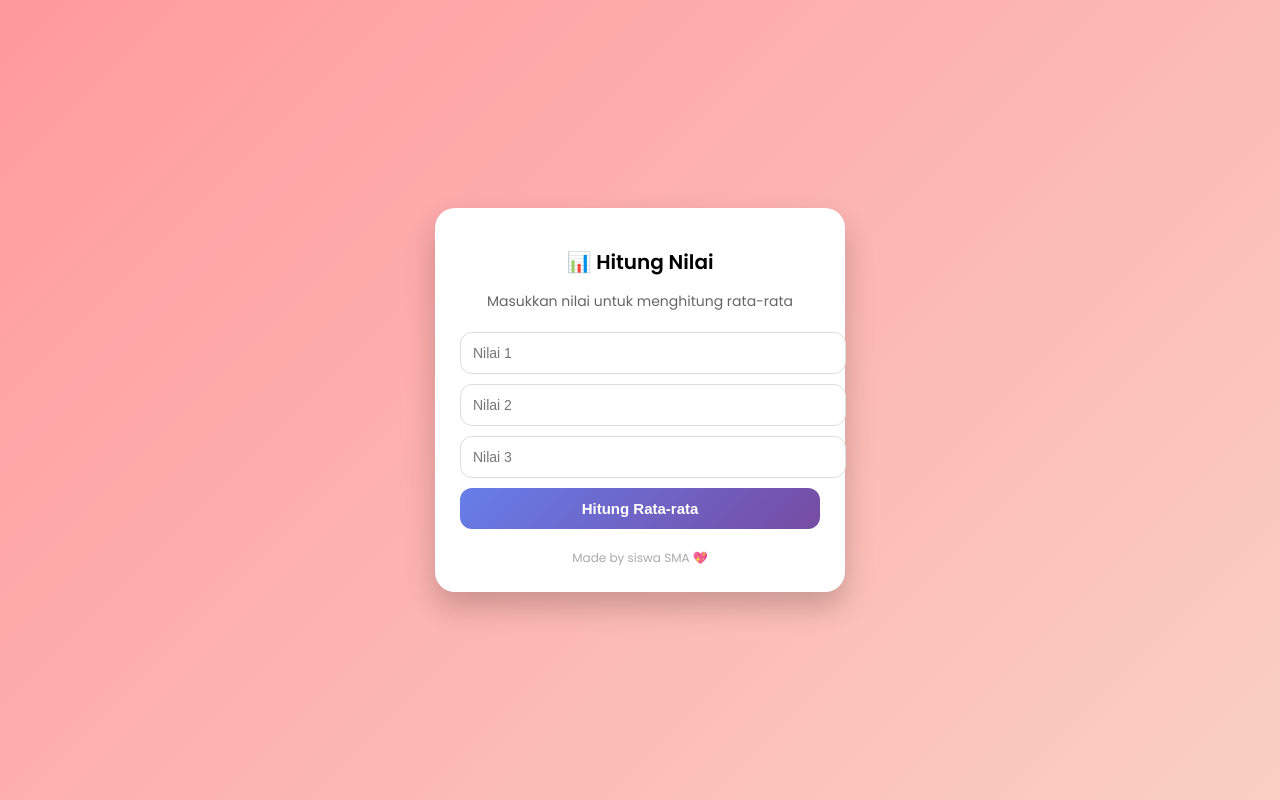
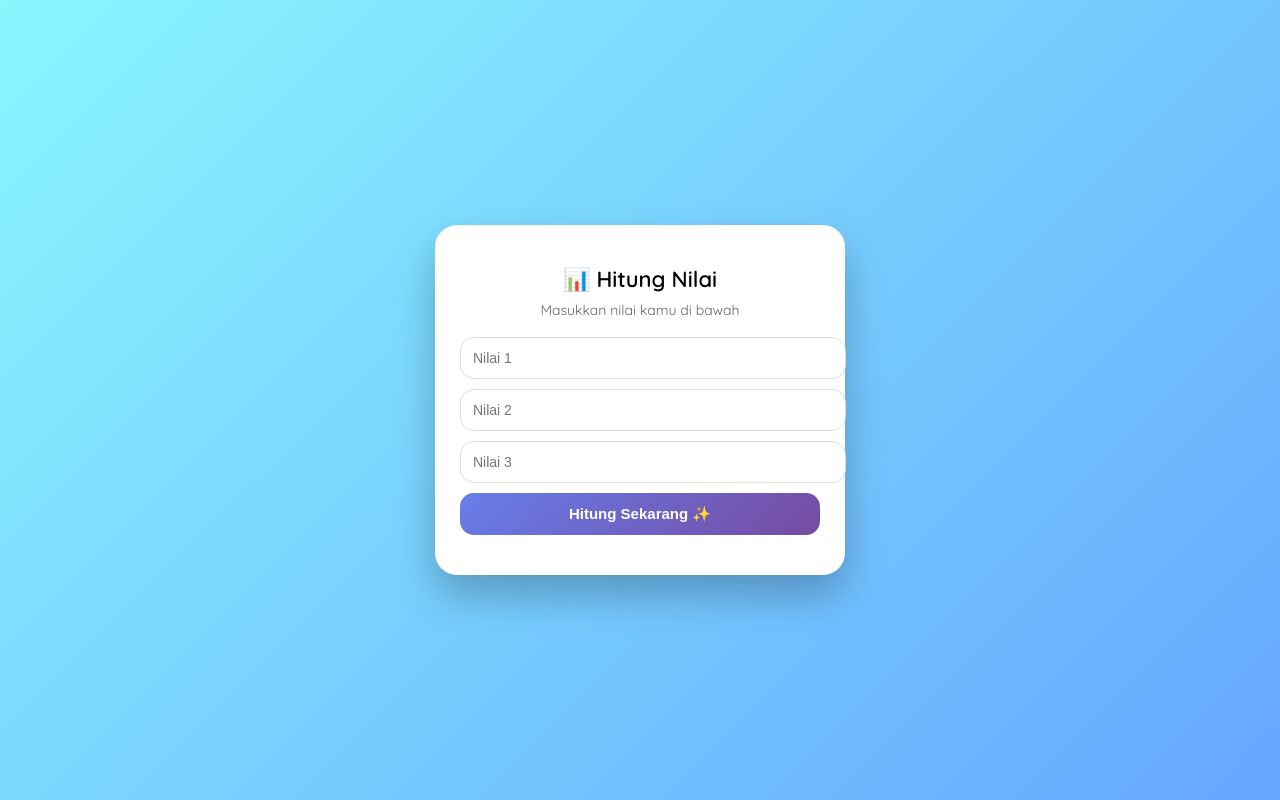
Before and after one commit to yarael-create/penghitung-nilaii, a plain HTML site: page index.html in a window 1280 px wide. Drawn offline with Linux system fonts and the light colour scheme.

Commit message:
Update title and styles in index.html

```diff
--- a/index.html
+++ b/index.html
@@ -2,68 +2,81 @@
 <html lang="id">
 <head>
   <meta charset="UTF-8">
-  <title>Hitung Nilai Rata-rata</title>
+  <title>Penghitung Nilai</title>
 
-  <!-- FONT GOOGLE (ESTETIK) -->
-  <link href="https://fonts.googleapis.com/css2?family=Poppins:wght@400;600&display=swap" rel="stylesheet">
+  <!-- FONT -->
+  <link href="https://fonts.googleapis.com/css2?family=Quicksand:wght@400;600&display=swap" rel="stylesheet">
 
   <style>
     body {
-      font-family: 'Poppins', sans-serif;
-      background: linear-gradient(135deg, #ff9a9e, #fad0c4);
+      margin: 0;
+      font-family: 'Quicksand', sans-serif;
+      background: linear-gradient(135deg, #89f7fe, #66a6ff);
       min-height: 100vh;
       display: flex;
       justify-content: center;
       align-items: center;
-      margin: 0;
     }
 
-    .app {
-      background: #ffffff;
-      padding: 25px;
-      border-radius: 20px;
+    .card {
+      background: white;
       width: 90%;
       max-width: 360px;
-      box-shadow: 0 15px 30px rgba(0,0,0,0.2);
+      padding: 25px;
+      border-radius: 22px;
+      box-shadow: 0 20px 40px rgba(0,0,0,0.25);
       text-align: center;
+      animation: fadeIn 0.8s ease;
+    }
+
+    @keyframes fadeIn {
+      from {
+        opacity: 0;
+        transform: translateY(20px);
+      }
+      to {
+        opacity: 1;
+        transform: translateY(0);
+      }
     }
 
     h1 {
-      font-size: 20px;
-      margin-bottom: 10px;
+      font-size: 22px;
+      margin-bottom: 8px;
     }
 
-    p {
+    .subtitle {
       font-size: 14px;
       color: #666;
-      margin-bottom: 20px;
+      margin-bottom: 18px;
     }
 
     input {
       width: 100%;
       padding: 12px;
       margin-bottom: 10px;
-      border-radius: 12px;
+      border-radius: 14px;
       border: 1px solid #ddd;
       font-size: 14px;
+      outline: none;
     }
 
     button {
       width: 100%;
       padding: 12px;
       border: none;
-      border-radius: 12px;
+      border-radius: 14px;
       background: linear-gradient(135deg, #667eea, #764ba2);
       color: white;
       font-size: 15px;
       font-weight: 600;
       cursor: pointer;
-      transition: transform 0.2s, box-shadow 0.2s;
+      transition: transform 0.15s, box-shadow 0.15s;
     }
 
-    button:hover {
-      transform: scale(1.03);
-      box-shadow: 0 8px 20px rgba(0,0,0,0.2);
+    button:active {
+      transform: scale(0.95);
+      box-shadow: 0 5px 15px rgba(0,0,0,0.3);
     }
 
     #hasil {
@@ -71,47 +84,76 @@
       font-size: 16px;
       font-weight: 600;
       color: #333;
+      animation: pop 0.4s ease;
     }
 
-    .footer {
-      margin-top: 20px;
-      font-size: 12px;
-      color: #aaa;
+    @keyframes pop {
+      0% { transform: scale(0.8); opacity: 0; }
+      100% { transform: scale(1); opacity: 1; }
+    }
+
+    .motivasi {
+      margin-top: 15px;
+      font-size: 13px;
+      color: #555;
+      font-style: italic;
     }
   </style>
 </head>
 <body>
 
-  <div class="app">
+  <div class="card">
     <h1>📊 Hitung Nilai</h1>
-    <p>Masukkan nilai untuk menghitung rata-rata</p>
+    <div class="subtitle">Masukkan nilai kamu di bawah</div>
 
     <!-- INPUT (ID TETAP) -->
     <input type="number" id="nilai1" placeholder="Nilai 1">
     <input type="number" id="nilai2" placeholder="Nilai 2">
     <input type="number" id="nilai3" placeholder="Nilai 3">
 
-    <button onclick="hitungRata()">Hitung Rata-rata</button>
+    <button onclick="hitungRata()">Hitung Sekarang ✨</button>
 
-    <!-- OUTPUT -->
     <div id="hasil"></div>
-
-    <div class="footer">
-      Made by siswa SMA 💖
-    </div>
+    <div class="motivasi" id="motivasi"></div>
   </div>
 
-  <!-- JAVASCRIPT (TIDAK DIUBAH LOGIKANYA) -->
+  <!-- SOUND -->
+  <audio id="klikSound">
+    <source src="https://assets.mixkit.co/sfx/preview/mixkit-select-click-1109.mp3" type="audio/mpeg">
+  </audio>
+
+  <!-- JAVASCRIPT -->
   <script>
     function hitungRata() {
+      // mainkan sound
+      document.getElementById("klikSound").play();
+
       let n1 = Number(document.getElementById("nilai1").value);
       let n2 = Number(document.getElementById("nilai2").value);
       let n3 = Number(document.getElementById("nilai3").value);
 
+      if (!n1 || !n2 || !n3) {
+        document.getElementById("hasil").innerHTML = "⚠️ Isi semua nilai dulu ya";
+        document.getElementById("motivasi").innerHTML = "";
+        return;
+      }
+
       let rata = (n1 + n2 + n3) / 3;
 
       document.getElementById("hasil").innerHTML =
-        "✨ Nilai rata-rata kamu: <br>" + rata.toFixed(2);
+        "🎯 Nilai rata-rata kamu: <br>" + rata.toFixed(2);
+
+      const kataMotivasi = [
+        "Setiap usaha kecil membawa kamu lebih dekat ke tujuan 🌱",
+        "Jangan takut salah, karena dari situ kamu belajar ✨",
+        "Hari ini belajar, besok jadi lebih hebat 🚀",
+        "Nilai bukan segalanya, prosesmu yang utama 💪",
+        "Terus maju, kamu sudah melakukan yang terbaik 🌟",
+        "Belajar pelan-pelan, tapi konsisten 📘"
+      ];
+
+      const randomIndex = Math.floor(Math.random() * kataMotivasi.length);
+      document.getElementById("motivasi").innerHTML = kataMotivasi[randomIndex];
     }
   </script>
 
```
